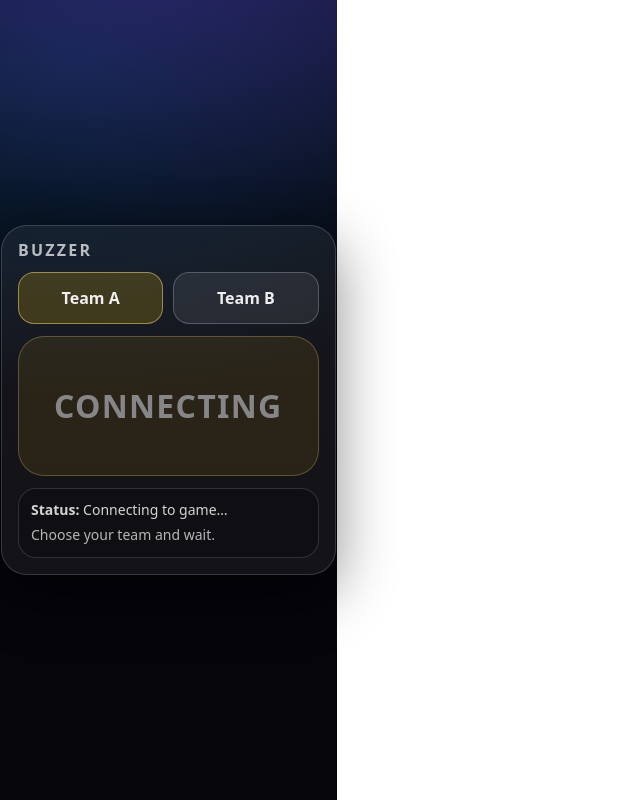
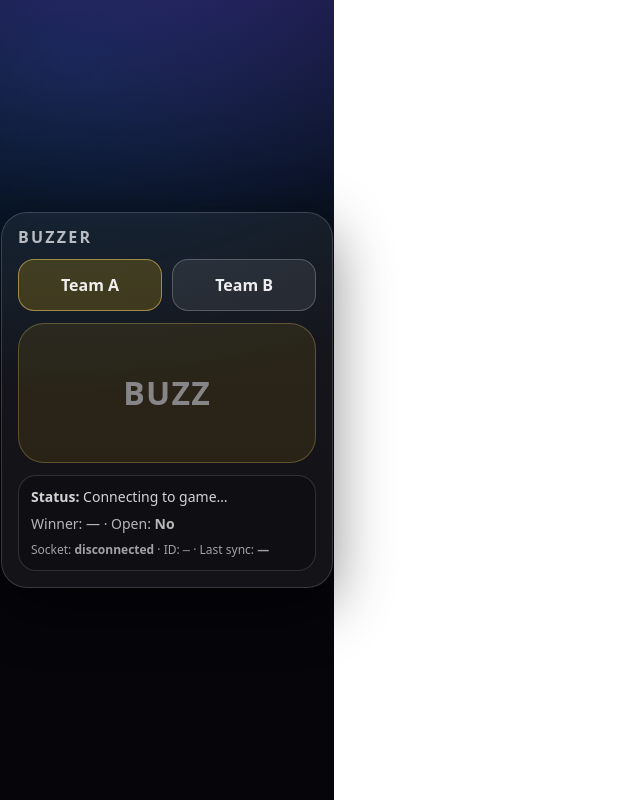
Before and after one commit to MLeys/feud-party, a React (Vite) app in the folder client/: page /buzz in a window 1280 px wide. Shown: the whole page, without its empty margins (0-640 px from the left). Built offline with nearby package versions, Linux system fonts and the light colour scheme; no server answers.

Commit message:
fix buzz server

```diff
--- a/client/src/buzz/BuzzPage.tsx
+++ b/client/src/buzz/BuzzPage.tsx
@@ -6,24 +6,25 @@ import "./buzz.css";
 
 type Team = TeamId;
 
-function getTeamLabel(state: GameState | null, t: TeamId): string {
+type SockStatus = {
+  connected: boolean;
+  id: string | null;
+  lastError: string | null;
+  lastSyncAt: number | null;
+};
+
+function teamLabel(state: GameState | null, t: TeamId): string {
   if (!state) return t === "A" ? "Team A" : "Team B";
   return t === "A" ? state.teams.A.name : state.teams.B.name;
 }
 
-type BuzzUiStatus = "CONNECTING" | "CLOSED" | "OPEN" | "LOCKED_ME" | "LOCKED_OTHER";
-
-function computeUiStatus(state: GameState | null): BuzzUiStatus {
-  if (!state) return "CONNECTING";
-  const buzz = state.buzz;
-
-  if (buzz.open && !buzz.winnerTeam) return "OPEN";
-  if (buzz.winnerTeam) {
-    const myId = socket.id || null;
-    const iWon = Boolean(buzz.winnerSocketId && myId && buzz.winnerSocketId === myId);
-    return iWon ? "LOCKED_ME" : "LOCKED_OTHER";
-  }
-  return "CLOSED";
+function timeAgo(ms: number | null) {
+  if (!ms) return "—";
+  const s = Math.max(0, Math.floor((Date.now() - ms) / 1000));
+  if (s < 5) return "just now";
+  if (s < 60) return `${s}s ago`;
+  const m = Math.floor(s / 60);
+  return `${m}m ago`;
 }
 
 export default function BuzzPage() {
@@ -34,6 +35,13 @@ export default function BuzzPage() {
     return saved === "B" ? "B" : "A";
   });
 
+  const [sock, setSock] = useState<SockStatus>(() => ({
+    connected: socket.connected,
+    id: socket.id || null,
+    lastError: null,
+    lastSyncAt: null
+  }));
+
   const lastPressAtRef = useRef<number>(0);
 
   useEffect(() => {
@@ -41,74 +49,98 @@ export default function BuzzPage() {
   }, [team]);
 
   useEffect(() => {
-    const onSync = (s: GameState) => setState(s);
+    const onConnect = () => {
+      setSock((prev) => ({
+        ...prev,
+        connected: true,
+        id: socket.id || null,
+        lastError: null
+      }));
+      socket.emit("state:request");
+    };
+
+    const onDisconnect = () => {
+      setSock((prev) => ({
+        ...prev,
+        connected: false,
+        id: socket.id || null
+      }));
+    };
+
+    const onConnectError = (err: unknown) => {
+      const msg =
+        typeof err === "object" && err && "message" in err
+          ? String((err as { message: unknown }).message)
+          : String(err);
+
+      setSock((prev) => ({
+        ...prev,
+        connected: false,
+        id: socket.id || null,
+        lastError: msg
+      }));
+    };
+
+    const onSync = (s: GameState) => {
+      setState(s);
+      setSock((prev) => ({ ...prev, lastSyncAt: Date.now() }));
+    };
+
+    socket.on("connect", onConnect);
+    socket.on("disconnect", onDisconnect);
+    socket.on("connect_error", onConnectError);
     socket.on("state:sync", onSync);
+
+    // Kick-start a snapshot in case we mounted after connect
     socket.emit("state:request");
 
     return () => {
+      socket.off("connect", onConnect);
+      socket.off("disconnect", onDisconnect);
+      socket.off("connect_error", onConnectError);
       socket.off("state:sync", onSync);
     };
   }, []);
 
   const buzz: BuzzState | null = state ? state.buzz : null;
 
-  const teamAName = useMemo(() => getTeamLabel(state, "A"), [state]);
-  const teamBName = useMemo(() => getTeamLabel(state, "B"), [state]);
+  const teamAName = useMemo(() => teamLabel(state, "A"), [state]);
+  const teamBName = useMemo(() => teamLabel(state, "B"), [state]);
 
-  const uiStatus = useMemo(() => computeUiStatus(state), [state]);
-  const canBuzz = uiStatus === "OPEN";
+  const isOpen = Boolean(buzz && buzz.open);
+  const winnerTeam: TeamId | null = buzz && buzz.winnerTeam ? buzz.winnerTeam : null;
 
-  const winnerTeam: TeamId | null = buzz && buzz.winnerTeam ? buzz.winnerTeam : null;
-  const isOpen = Boolean(buzz && buzz.open);
+  const iWon = Boolean(buzz && buzz.winnerSocketId && sock.id && buzz.winnerSocketId === sock.id);
+
+  const canBuzz = Boolean(buzz && buzz.open && !buzz.winnerTeam);
 
   const statusText = useMemo(() => {
-    switch (uiStatus) {
-      case "CONNECTING":
-        return "Connecting to game…";
-      case "OPEN":
-        return "Buzz is OPEN. Tap BUZZ now.";
-      case "LOCKED_ME":
-        return "Locked: YOU buzzed first.";
-      case "LOCKED_OTHER":
-        return "Locked: another device buzzed first.";
-      case "CLOSED":
-      default:
-        return "Buzz is closed. Wait for the host to open it.";
+    if (!state) return "Connecting to game…";
+    if (!buzz) return "Loading buzzer…";
+
+    if (buzz.open && !buzz.winnerTeam) return "Buzz is OPEN. Tap BUZZ now.";
+
+    if (buzz.winnerTeam) {
+      return iWon ? "Locked: YOU buzzed first." : "Locked: another device buzzed first.";
     }
-  }, [uiStatus]);
 
-  const hintText = useMemo(() => {
-    if (uiStatus === "OPEN") return "Be ready. First tap wins.";
-    if (uiStatus === "LOCKED_ME") return "Hold on—host will apply the winner.";
-    if (uiStatus === "LOCKED_OTHER") return "Wait—host may reset and reopen.";
-    return "Choose your team and wait.";
-  }, [uiStatus]);
-
-  const bigBuzzLabel = useMemo(() => {
-    if (uiStatus === "OPEN") return "BUZZ";
-    if (uiStatus === "LOCKED_ME") return "LOCKED (YOU)";
-    if (uiStatus === "LOCKED_OTHER") return "LOCKED";
-    if (uiStatus === "CONNECTING") return "CONNECTING";
-    return "WAIT";
-  }, [uiStatus]);
+    return "Buzz is closed. Wait for the host to open it.";
+  }, [state, buzz, iWon]);
 
   function pressBuzz() {
-    // Safety: should be disabled anyway, but keep logic bulletproof.
     if (!canBuzz) return;
 
-    // Throttle spam taps (mobile double-tap, long-press quirks)
+    // Throttle double-taps / accidental repeats
     const now = Date.now();
     if (now - lastPressAtRef.current < 250) return;
     lastPressAtRef.current = now;
 
     socket.emit("buzz:press", { team });
 
-    // Light haptic feedback on supported devices
     if (navigator.vibrate) navigator.vibrate(35);
   }
 
-  const showWinnerName =
-    winnerTeam ? (winnerTeam === "A" ? teamAName : teamBName) : null;
+  const winnerName = winnerTeam ? (winnerTeam === "A" ? teamAName : teamBName) : null;
 
   return (
     <div className="buzzRoot">
@@ -119,38 +151,23 @@ export default function BuzzPage() {
           <button
             className={team === "A" ? "teamBtn teamBtnActive" : "teamBtn"}
             onClick={() => setTeam("A")}
-            disabled={uiStatus !== "CLOSED" && uiStatus !== "CONNECTING"}
-            title={
-              uiStatus === "OPEN" || uiStatus === "LOCKED_ME" || uiStatus === "LOCKED_OTHER"
-                ? "Team is locked while buzz is active."
-                : ""
-            }
+            disabled={isOpen || Boolean(winnerTeam)}
+            title={isOpen || winnerTeam ? "Team selection is locked while buzz is active." : ""}
           >
             {teamAName}
           </button>
           <button
             className={team === "B" ? "teamBtn teamBtnActive" : "teamBtn"}
             onClick={() => setTeam("B")}
-            disabled={uiStatus !== "CLOSED" && uiStatus !== "CONNECTING"}
-            title={
-              uiStatus === "OPEN" || uiStatus === "LOCKED_ME" || uiStatus === "LOCKED_OTHER"
-                ? "Team is locked while buzz is active."
-                : ""
-            }
+            disabled={isOpen || Boolean(winnerTeam)}
+            title={isOpen || winnerTeam ? "Team selection is locked while buzz is active." : ""}
           >
             {teamBName}
           </button>
         </div>
 
-        <button
-          className={`bigBuzz ${uiStatus === "OPEN" ? "bigBuzzOpen" : ""} ${
-            uiStatus === "LOCKED_ME" ? "bigBuzzWin" : ""
-          }`}
-          disabled={!canBuzz}
-          onClick={pressBuzz}
-          aria-disabled={!canBuzz}
-        >
-          {bigBuzzLabel}
+        <button className="bigBuzz" disabled={!canBuzz} onClick={pressBuzz}>
+          BUZZ
         </button>
 
         <div className="status">
@@ -158,17 +175,32 @@ export default function BuzzPage() {
             <strong>Status:</strong> {statusText}
           </div>
 
-          <div style={{ marginTop: 6, opacity: 0.85 }}>
-            {hintText}
+          <div style={{ marginTop: 8, opacity: 0.85 }}>
+            Winner: {winnerName ? <strong>{winnerName}</strong> : "—"}
+            {" · "}
+            Open: {isOpen ? <strong>Yes</strong> : <strong>No</strong>}
+            {winnerTeam && iWon ? (
+              <>
+                {" · "}
+                <strong>You won</strong>
+              </>
+            ) : null}
           </div>
 
-          {state ? (
-            <div style={{ marginTop: 10, opacity: 0.85 }}>
-              Winner: {showWinnerName ? <strong>{showWinnerName}</strong> : "—"}
-              {" · "}
-              Open: {isOpen ? <strong>Yes</strong> : <strong>No</strong>}
-            </div>
-          ) : null}
+          {/* Lightweight diagnostics so you can debug on a phone */}
+          <div style={{ marginTop: 10, opacity: 0.75, fontSize: 12, lineHeight: 1.2 }}>
+            Socket: <strong>{sock.connected ? "connected" : "disconnected"}</strong>
+            {" · "}
+            ID: <code>{sock.id || "—"}</code>
+            {" · "}
+            Last sync: <strong>{timeAgo(sock.lastSyncAt)}</strong>
+            {sock.lastError ? (
+              <>
+                {" · "}
+                Error: <span style={{ whiteSpace: "pre-wrap" }}>{sock.lastError}</span>
+              </>
+            ) : null}
+          </div>
         </div>
       </div>
     </div>
```
